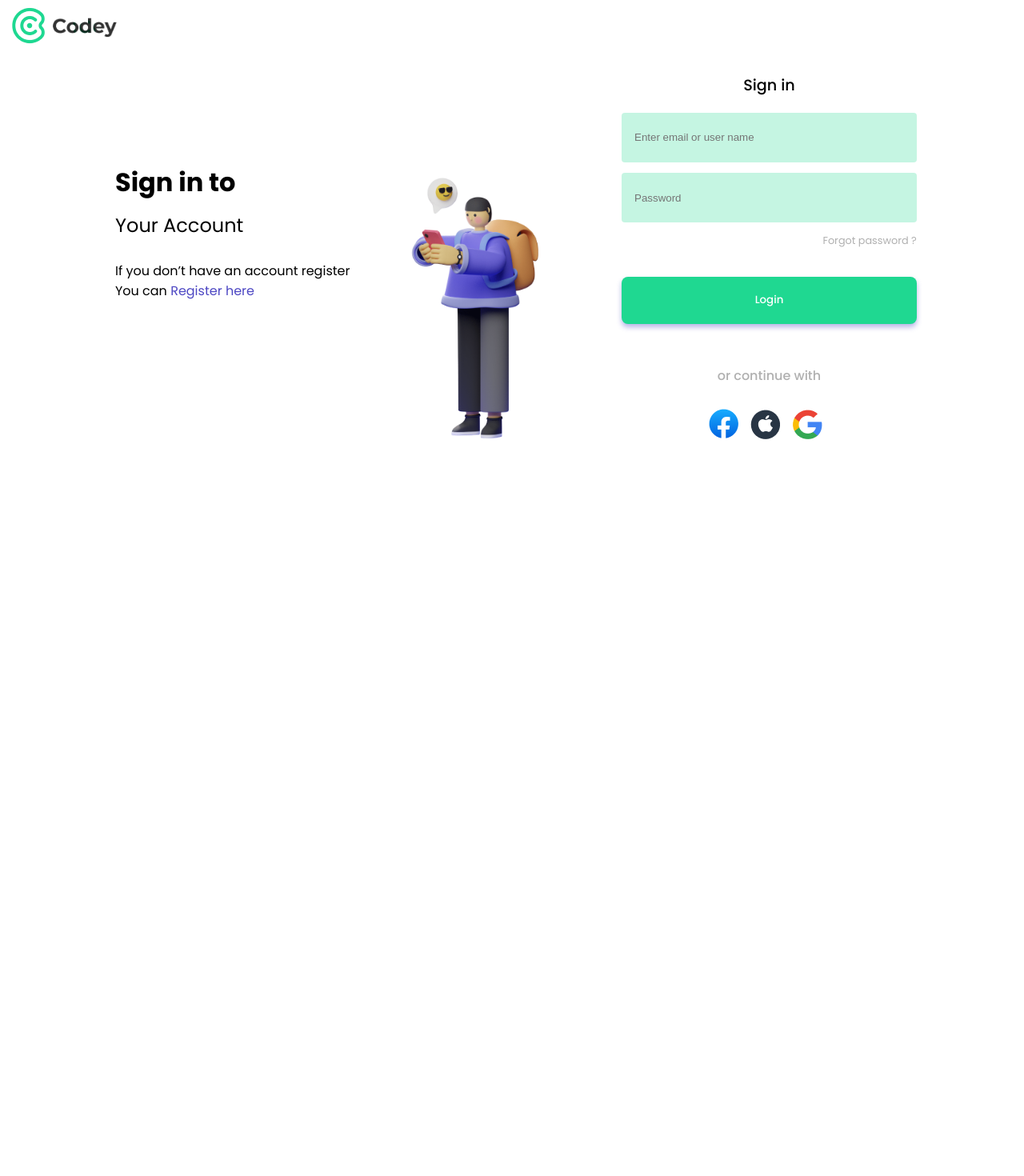
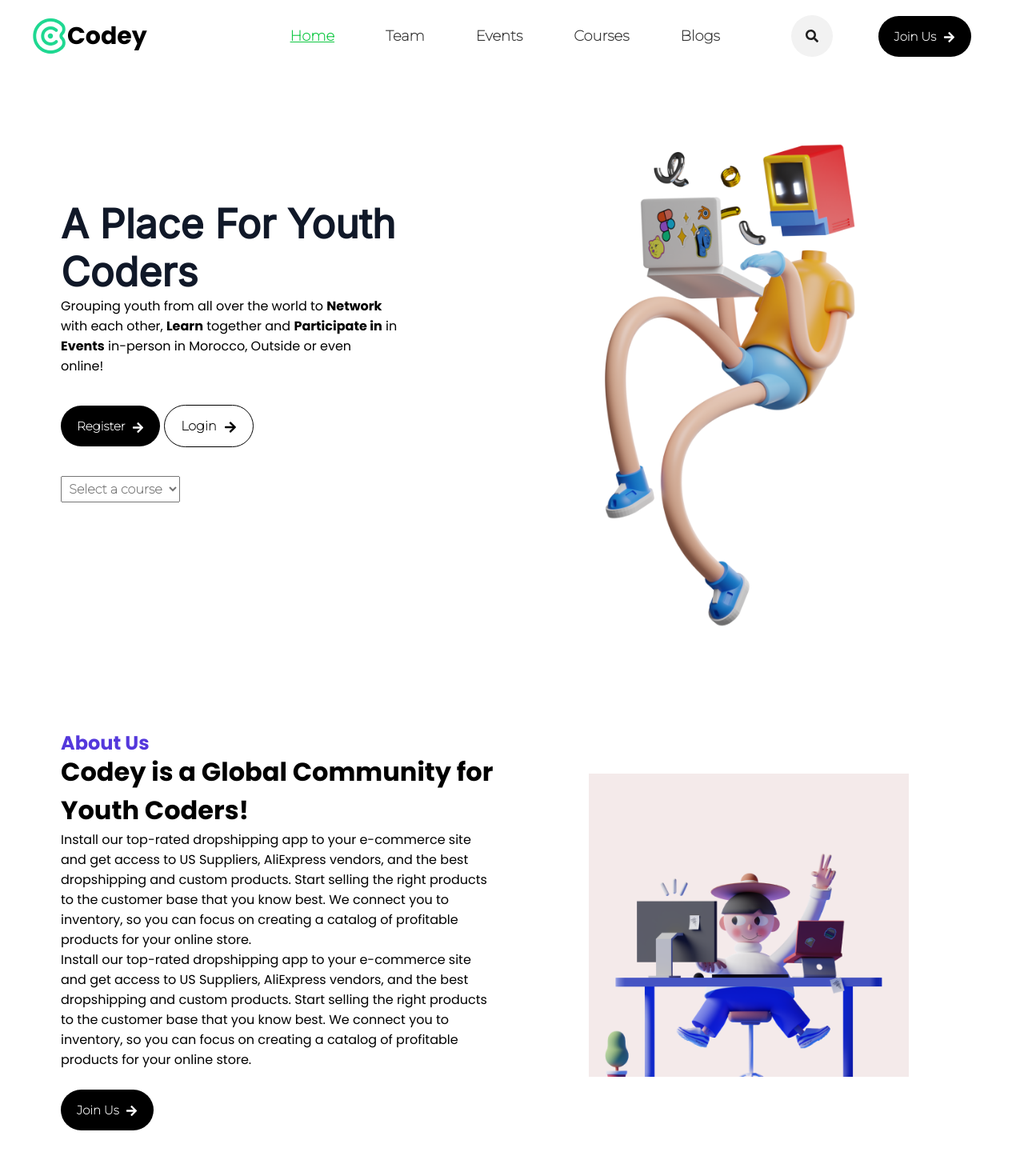
Before and after one commit to Codey-ma/frontend, a React (Create React App) app in the folder codey-site/: page / in a window 1280 px wide. Before the commit this address led to /signin. Shown: the top 1470 px of the page at 80% size. Before the commit the page ends 800 px from the top, so only its background shows below. Built offline with nearby package versions, Linux system fonts and the light colour scheme.

Commit message:
update sections

```diff
--- a/codey-site/src/App.js
+++ b/codey-site/src/App.js
@@ -1,15 +1,18 @@
 import React from 'react';
-import { Routes, Route, Navigate } from 'react-router-dom';
+import { BrowserRouter as Router, Route, Routes } from 'react-router-dom';
+import MainPage from './Mainpage';
 import SignIn from './components/Signin';
 import SignUp from './components/Signup';
 
 function App() {
   return (
-    <Routes>
-      <Route path="/signin" element={<SignIn />} />
-      <Route path="/signup" element={<SignUp />} />
-      <Route path="/" element={<Navigate to="/signin" />} />
-    </Routes>
+
+      <Routes>
+        <Route exact path="/" element={<MainPage/>} />
+        <Route path="/signin" element={<SignIn/>} />
+        <Route path="/signup" element={<SignUp/>} />
+      </Routes>
+
   );
 }
 
--- /dev/null
+++ b/codey-site/src/Mainpage.js
@@ -0,0 +1,20 @@
+import Navbar from './components/Navbar';
+import Hero from './components/Hero';
+
+import React from 'react'
+import About from './components/About';
+import Footer from './components/Footer';
+
+const MainPage = () => {
+  return (
+    <>
+        <Navbar/>
+        <Hero/>
+        <About/>
+        <Footer/>
+
+    </>
+  )
+}
+
+export default MainPage
--- /dev/null
+++ b/codey-site/src/components/About/index.css
@@ -0,0 +1,51 @@
+.about .container{
+    display: grid;
+    grid-template-columns: repeat(2, 1fr);
+
+    justify-content: center;
+    align-items: center;
+    padding: 1rem;
+}
+.about .left{
+    padding: 1rem;
+    margin-top: 2rem;
+    margin-bottom: 6rem;
+    margin-left: 1.5rem;
+}
+
+.about h3{
+    color: #5438DC;
+    font-family: Poppins;
+    font-size: 24px;
+    font-style: normal;
+    line-height: 100%; /* 24px */
+}
+
+
+.about .right{
+    padding: 1rem;
+    margin-left: 5rem;
+    margin-bottom: 5rem;
+}
+
+.about .img-container{
+    width: 100%;
+    display: flex;
+
+
+}
+
+.about img{
+    width: 400px;
+    height: auto;
+    background:  rgb(244, 234, 234) 80% / cover no-repeat;
+}
+
+
+@media screen and (max-width: 940px) {
+    .about .container{
+        grid-template-columns: 1fr;
+        margin: 1rem 0;
+    }
+
+}
--- /dev/null
+++ b/codey-site/src/components/About/index.js
@@ -0,0 +1,50 @@
+import React from 'react';
+import Saly from '../../assets/Saly-10.png';
+import { FaArrowRight } from 'react-icons/fa';
+import './index.css'
+
+const About = () => {
+  return (
+    <div className='about'>
+      <div className="container">
+        {/* left Side */}
+        <div className="left">
+            <h3 >About Us</h3>
+          <h1>Codey is a Global{" "}
+            Community for Youth{" "}
+            Coders!{" "}
+         </h1>
+          <p>
+          Install our top-rated dropshipping app to your e-commerce site and get{" "}
+          access to US Suppliers, AliExpress vendors, and the best dropshipping and{" "}
+          custom products. Start selling the right products to the customer base that{" "}
+          you know best. We connect you to inventory, so you can focus on creating{" "}
+          a catalog of profitable products for your online store.
+         </p>
+          <p>
+          Install our top-rated dropshipping app to your e-commerce site and get{" "}
+          access to US Suppliers, AliExpress vendors, and the best dropshipping and{" "}
+          custom products. Start selling the right products to the customer base that{" "}
+          you know best. We connect you to inventory, so you can focus on creating{" "}
+          a catalog of profitable products for your online store.
+         </p>
+          <br />
+        <div className="btn-group">
+          <button className='btn'>
+            Join Us <FaArrowRight style={{ color: '#fff', verticalAlign: 'middle', marginLeft: '5px' }}/>
+          </button>
+        </div>
+        </div>
+
+        {/* Right Side */}
+        <div className="right">
+          <div className="img-container">
+            <img src={Saly} className="" id="Saly" />
+          </div>
+        </div>
+      </div>
+    </div>
+  )
+}
+
+export default About
--- /dev/null
+++ b/codey-site/src/components/Footer/index.js
@@ -0,0 +1,31 @@
+import React from 'react';
+import Logo from '../../assets/codey-logo.png';
+import Rectangle from '../../assets/Rectangle 19.png';
+import Saly from '../../assets/Saly-1.png';
+
+const Footer = () => {
+  return (
+    <div className='footer'>
+        <div className="container">
+            <div className='col col-1'>
+
+            <div className="logo-footer">
+          <img src={Logo} className="logo" alt="Codey Logo" />
+          <h1>Codey</h1>
+        </div>
+        <ul className="footer-menu">
+          <li><a href='/'>Home</a></li>
+          <li><a href='/'>Team</a></li>
+          <li><a href='/'>Events</a></li>
+          <li><a href='/'>Courses</a></li>
+          <li><a href='/'>Blogs</a></li>
+        </ul>
+
+            </div>
+        </div>
+
+    </div>
+  )
+}
+
+export default Footer
--- a/codey-site/src/components/Hero/index.css
+++ b/codey-site/src/components/Hero/index.css
@@ -8,8 +8,9 @@
 }
 .hero .left{
     padding: 1rem;
+    margin-top: 2rem;
     margin-bottom: 6rem;
-    margin-left: 3rem;
+    margin-left: 1.5rem;
 }
 
 .hero h1{
@@ -40,6 +41,61 @@
     height: auto;
 }
 
+.login-btn{
+    text-align: center;
+    padding: 16px 20px;
+    margin-left: 5px;
+    border: 1px solid #000;
+    background-color: #fff;
+    color: #000;
+    border-radius: 100px;
+    font-family: 'Montserrat', sans-serif;
+    font-size: 16px;
+    font-style: normal;
+    font-weight: bold;
+    cursor: pointer;
+}
+
+label{
+    color: #747474;
+    text-align: center;
+    font-family: Montserrat;
+    font-size: 16px;
+    font-style: normal;
+    font-weight: 800;
+    line-height: normal;
+}
+
+/* Style the select element */
+select {
+    padding: 5px;
+    color: #747474;
+    text-align: center;
+    font-family: Montserrat;
+    font-size: 16px;
+    font-style: normal;
+    font-weight: 800;
+    line-height: normal;
+    /* Add other styles as needed */
+  }
+
+  /* Style the default/placeholder option */
+  select option[value=""]::before {
+    content: ""; /* Empty content */
+  }
+
+  /* Style the other options */
+  select option::before {
+    content: ""; /* Empty content */
+  }
+
+  /* Style the down arrow icon using the ::before pseudo-element */
+  select option[value=""]::before {
+    content: "\f078"; /* Unicode for the down arrow icon from react-icons/fa */
+    font-family: 'FontAwesome'; /* Use the FontAwesome icon font */
+    padding-right: 10px; /* Adjust the spacing between the icon and text */
+  }
+
 @media screen and (max-width: 940px) {
     .hero .container{
         grid-template-columns: 1fr;
--- a/codey-site/src/components/Hero/index.js
+++ b/codey-site/src/components/Hero/index.js
@@ -1,10 +1,11 @@
 import React, { useState } from 'react';
 import { Link, useNavigate } from 'react-router-dom'; // Import useNavigate
 import Saly from '../../assets/Saly-38.png';
+import { FaArrowRight } from 'react-icons/fa';
 import './index.css';
 
 const Hero = () => {
-  const navigate = useNavigate(); // Initialize useNavigate
+
 
   // Define the course options
   const courseOptions = [
@@ -23,15 +24,7 @@ const Hero = () => {
     setSelectedCourse(event.target.value);
   };
 
-  // Event handler for the "Register" button
-  const handleRegisterClick = () => {
-    navigate('/signup'); // Navigate to the signup page
-  };
 
-  // Event handler for the "Login" button
-  const handleLoginClick = () => {
-    navigate('/signin'); // Navigate to the signin page
-  };
 
   return (
     <div className='hero'>
@@ -49,18 +42,20 @@ const Hero = () => {
             online!
           </p>
           <br />
+          <br />
 
-          {/* Use onClick to handle button clicks */}
-          <button className='btn custom-btn' onClick={handleRegisterClick}>
-            Register
-          </button>
-          <button className='btn custom-btn' onClick={handleLoginClick}>
-            Login
-          </button>
+           {/* Use Link component to navigate to the signup page */}
+           <Link to="/signup" className='btn custom-btn'>
+            Register <FaArrowRight style={{ color: '#fff', verticalAlign: 'middle', marginLeft: '5px' }}/>
+          </Link>
+          {/* Use Link component to navigate to the signin page */}
+          <Link to="/signin" className='custom-btn login-btn'>
+            Login <FaArrowRight style={{ color: '#000', verticalAlign: 'middle', marginLeft: '5px' }}/>
+          </Link>
 
           <div>
             <br />
-            <label htmlFor="course">Select a Course:</label>
+            <br />
             <select
               id="course"
               value={selectedCourse}
--- a/codey-site/src/components/Navbar/index.css
+++ b/codey-site/src/components/Navbar/index.css
@@ -2,11 +2,18 @@
     width: 100%;
     height: 90px;
     background: #fff;
-    position: sticky;
+
     top: 0;
-    left: 0;
+    left: 5;
     z-index: 10;
-    margin-left: -20px;
+    margin-left: -10px;
+
+}
+
+.logo-container h1{
+    font-size: 30px;
+    margin-left: -10px;
+    color: var(--blk, #000);
 
 }
 
@@ -25,25 +32,27 @@
 
 .nav-menu{
     display: flex;
-    margin-left: 100px;
+    margin-left: 90px;
 }
 
 .nav-menu li{
-    padding: 0 1rem;
+    padding: 0 2rem;
 }
 
 .nav-menu a{
     font-size: 1rem;
-    font-weight: 600;
+    font-weight: 700;
     color: #333;
     text-decoration: none;
     text-align: center;
     font-family: Montserrat;
-
-
+    text-align: center;
+    font-family: Montserrat;
+    font-size: 18px;
 }
 .nav-menu li:first-child a {
     text-decoration: underline;
+
     color: var(--primary-color-green, #10C843);
   }
 
@@ -92,16 +101,21 @@
     align-items: center;
     gap: 1px;
     border-radius: 100px;
-    border: 1px solid #E0E0E0;
+    border: #d6d6d6;
     background: #F2F2F2;
 
+  }
+
+  .btn-group{
+    display: inline;
+    margin-right: 20px;
   }
 
 
   /* Style the search icon */
   .search-icon {
     color: #1E1E1E; /* Icon color */
-    width: 20px;
-    height: 20px;
+    width: 16px;
+    height: auto;
     cursor: pointer;
   }
--- a/codey-site/src/components/Navbar/index.js
+++ b/codey-site/src/components/Navbar/index.js
@@ -26,8 +26,11 @@ const handleClick = () => setClick(!click)
           <FaSearch className="search-icon" />
         </div>
         <div className="btn-group">
-          <button className='btn'>Join Us <FaArrowRight style={{color: '#fff'}}/></button>
+          <button className='btn'>
+            Join Us <FaArrowRight style={{ color: '#fff', verticalAlign: 'middle', marginLeft: '5px' }}/>
+          </button>
         </div>
+
         <div className='hamburger' onClick={handleClick}>
                     {click ? (<FaTimes size={20} style={{color: '#333'}}/>) : (<FaBars size={20} style={{color: '#333'}} />)}
 
--- a/codey-site/src/index.css
+++ b/codey-site/src/index.css
@@ -55,7 +55,7 @@ a.custom-link {
   font-family: 'Montserrat', sans-serif;
   font-size: 15px;
   font-style: normal;
-  font-weight: 500;
+  font-weight: 600;
   cursor: pointer;
 }
 
--- a/codey-site/src/index.js
+++ b/codey-site/src/index.js
@@ -1,5 +1,5 @@
 import React from 'react';
-import ReactDOM from 'react-dom/client';
+import ReactDOM from 'react-dom';
 import { BrowserRouter as Router } from 'react-router-dom'; // Import BrowserRouter or HashRouter
 import './index.css';
 import App from './App';
```
Also changed, not shown: codey-site/src/components/Footer/index.css (added).
